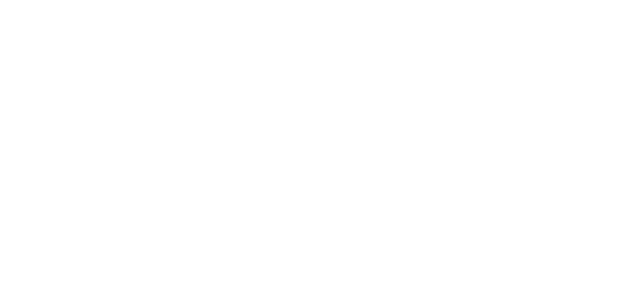
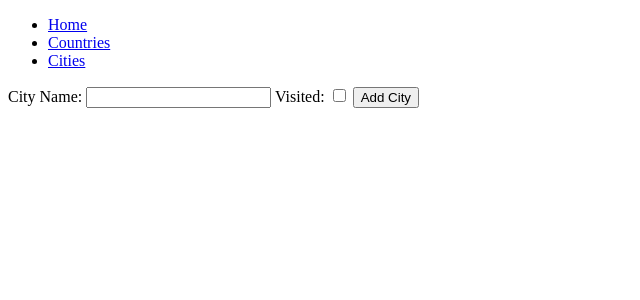
Before and after one commit to Raky79/1st-Project_Travel_Bucket_List, a Flask app: page /cities/1/edit in a window 1280 px wide. Before the commit the part shown is empty. Shown: the top 300 px of the page, without its empty margins (0-640 px from the left). Run offline with Flask 2, Linux system fonts and the light colour scheme; a database or web service that is not in the repository returns one stand-in record (values such as "Sample title"); some libraries are stand-ins or nearby versions.

Commit message:
more changes

```diff
--- a/controllers/cities_controller.py
+++ b/controllers/cities_controller.py
@@ -24,3 +24,11 @@ def show_city(id):
 def edit_city(id):
     city = city_repository.select(id)
     return render_template('cities/edit.html', city=city)
+
+@cities_blueprint.route('/cities/<id>', methods=['POST'])
+def update_city(id):
+    name = request.form['name']
+    visited = request.form['visited']
+    city = City(name, visited, id)
+    city_repository.update(city)
+    return redirect('/cities')
--- a/templates/cities/cities_index.html
+++ b/templates/cities/cities_index.html
@@ -1,6 +1,7 @@
 {% extends 'base.html' %}
 
 {% block content %}
+
 <h2>Cities</h2>
 
 {% for city in all_cities %}
--- a/templates/cities/edit.html
+++ b/templates/cities/edit.html
@@ -0,0 +1,12 @@
+{% extends 'base.html' %}
+{% block content %}
+
+    <form class="form-inline" action="/cities" method="post">
+        <label for="name">City Name:</label>
+        <input type="text" name="name" id="name">
+        <label for="visited">Visited:</label>
+        <input type="checkbox" name="visited" id="visited">
+        <input type="submit" value="Add City">
+    </form>
+
+{% endblock content %}
--- a/templates/countries/countries_index.html
+++ b/templates/countries/countries_index.html
@@ -25,8 +25,6 @@
             {% endif %}
         </p>
 
-
-
     </div>
 
 </div>
--- a/templates/countries/countries_show.html
+++ b/templates/countries/countries_show.html
@@ -14,10 +14,13 @@
         </p>
         <p><a href="/countries/{{ country.id }}/edit" >Edit</a></p>
     </div>
+
+
     <div>
         <h2>Cities in {{ country.name }}</h2>
         <div>
             {% for city in country_cities  %}
+
                 <p>{{ city.name }}</p>
                 <p>
                     Visited:
```
